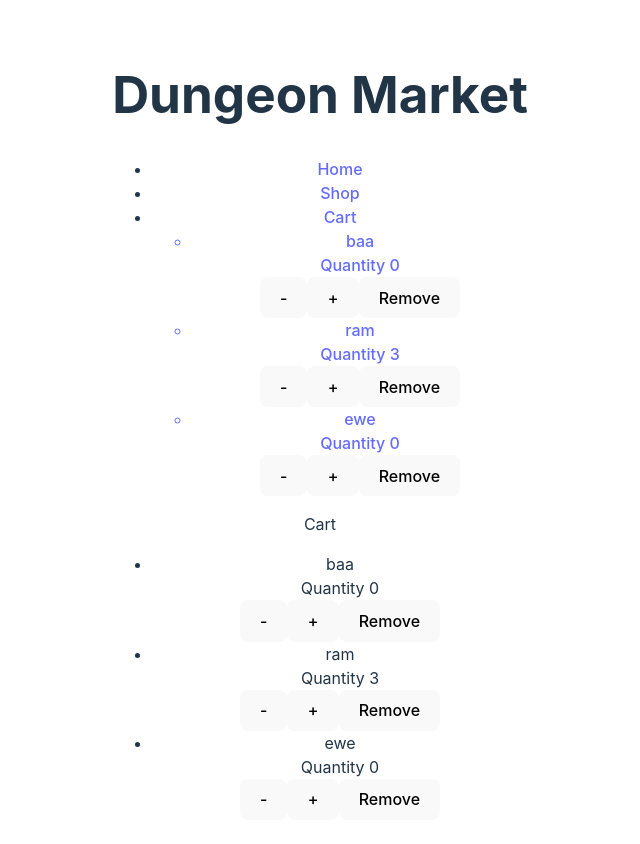
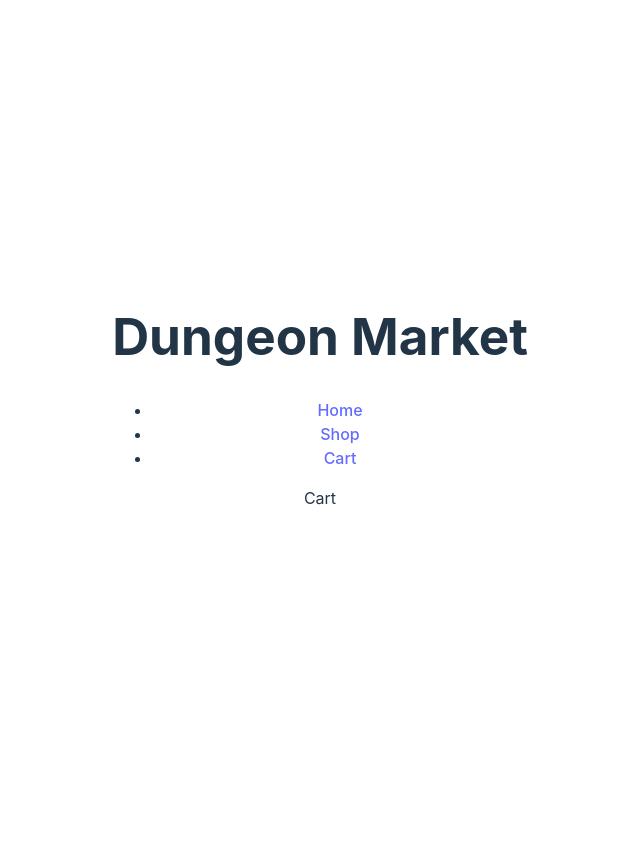
Before and after one commit to mononoken/dungeon-market, a React (Vite) app: page /cart in a window 1280 px wide. Shown: the top 844 px of the page, without its empty margins (320-960 px from the left). After the commit the page ends 800 px from the top, so only its background shows below. Built offline with nearby package versions, Linux system fonts and the light colour scheme.

Commit message:
Implement new custom hook useLocalStorage to persist cart data

```diff
--- /dev/null
+++ b/src/hooks/use-local-storage.ts
@@ -0,0 +1,22 @@
+import { useState, useEffect } from "react";
+
+function getSavedValue<T>(key: string, initialValue: T | (() => T)) {
+  const savedValue = JSON.parse(localStorage.getItem(key) ?? "null");
+  if (savedValue) return savedValue;
+
+  return initialValue instanceof Function ? initialValue() : initialValue;
+}
+
+function useLocalStorage<T>(key: string, initialValue: T | (() => T)) {
+  const [value, setValue] = useState(() => {
+    return getSavedValue(key, initialValue);
+  });
+
+  useEffect(() => {
+    localStorage.setItem(key, JSON.stringify(value));
+  }, [key, value]);
+
+  return [value, setValue];
+}
+
+export default useLocalStorage;
--- a/src/routes/root.tsx
+++ b/src/routes/root.tsx
@@ -1,4 +1,5 @@
-import { useState, createContext } from "react";
+import { createContext } from "react";
+import useLocalStorage from "../hooks/use-local-storage";
 import { Link, Outlet } from "react-router-dom";
 import { CartItemType } from "../types/cart-item";
 import Cart from "./cart/cart";
@@ -13,11 +14,7 @@ export const CartItemsContext = createContext<{
 });
 
 function Root() {
-  const [cartItems, setCartItems] = useState([
-    { name: "baa", quantity: 0 },
-    { name: "ram", quantity: 3 },
-    { name: "ewe", quantity: 0 },
-  ]);
+  const [cartItems, setCartItems] = useLocalStorage("userCartItems", []);
 
   return (
     <CartItemsContext.Provider value={{ cartItems, setCartItems }}>
```
